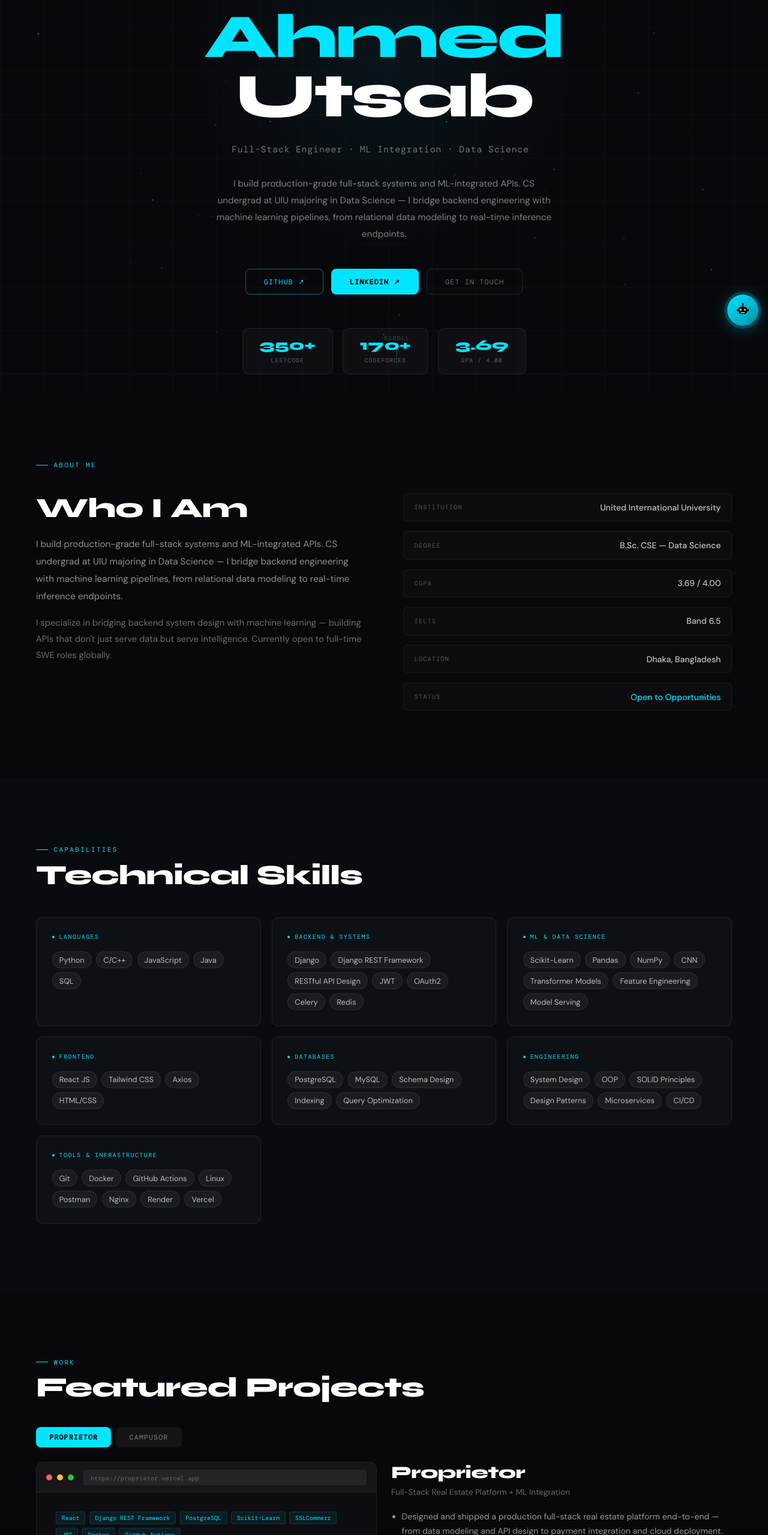
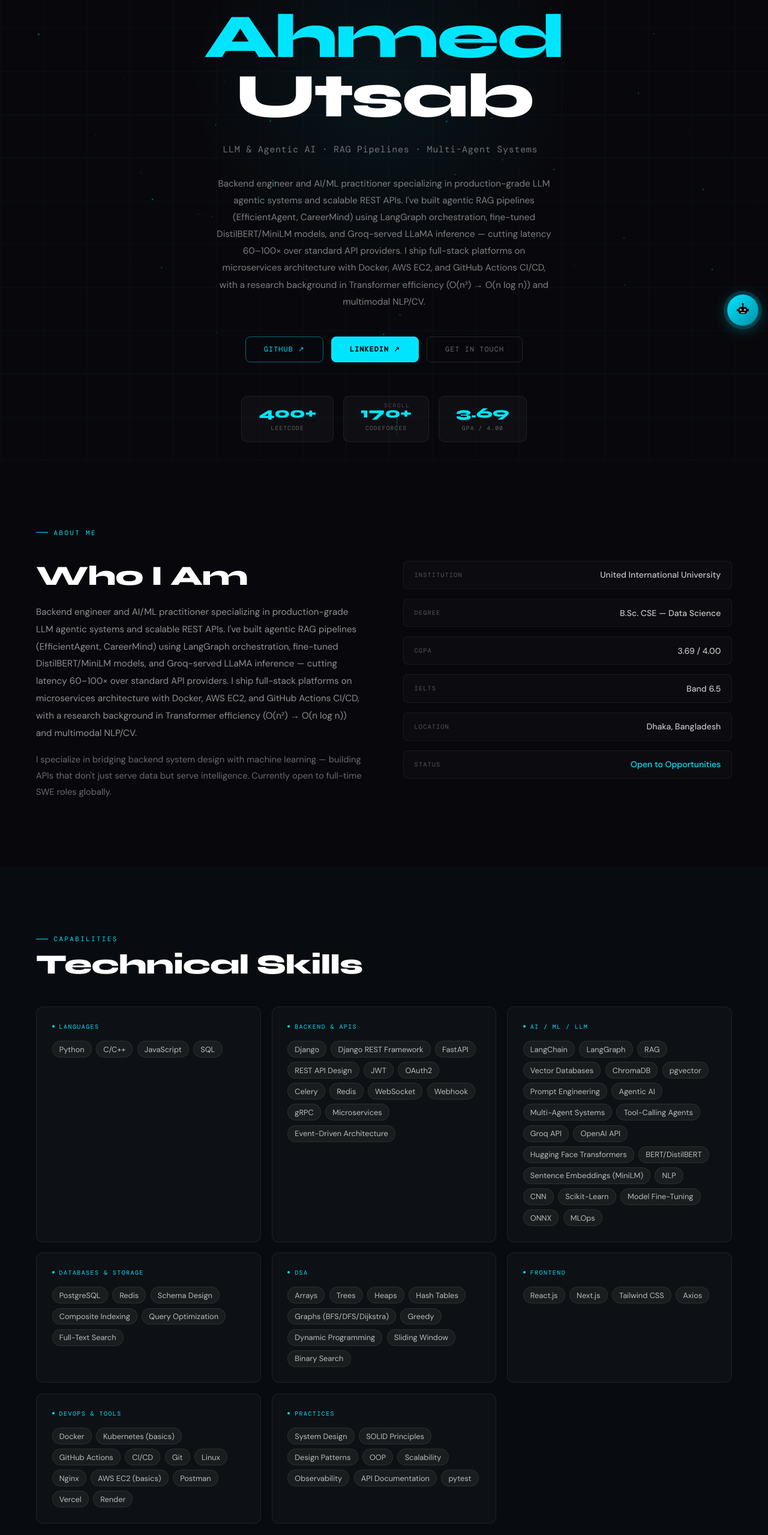
Before and after one commit to redwanahmedutsab/redwanahmedutsab.vercel.app, a React (Vite) app: page / in a window 1280 px wide. Shown: the part 241-2800 px from the top of the page at 60% size. Built offline with nearby package versions, Linux system fonts and the light colour scheme.

Commit message:
information updated

```diff
--- a/index.html
+++ b/index.html
@@ -3,8 +3,8 @@
   <head>
     <meta charset="UTF-8" />
     <meta name="viewport" content="width=device-width, initial-scale=1.0" />
-    <meta name="description" content="Redwan Ahmed Utsab — Software Engineer, Full-Stack Developer, ML Integration" />
-    <title>Redwan Ahmed Utsab · Software Engineer</title>
+    <meta name="description" content="Redwan Ahmed Utsab — Software Engineer (Backend), AI/ML Engineer, LLM & Agentic AI" />
+    <title>Redwan Ahmed Utsab · AI/ML Engineer</title>
     <link rel="icon" type="image/svg+xml" href="/favicon.svg" />
   </head>
   <body>
--- a/src/App.jsx
+++ b/src/App.jsx
@@ -409,7 +409,7 @@ function Hero() {
     }, []);
 
     useEffect(() => {
-        const t1 = setInterval(() => setCountLC(c => c < 350 ? c + 5 : 350), 12);
+        const t1 = setInterval(() => setCountLC(c => c < 400 ? c + 5 : 400), 12);
         const t2 = setInterval(() => setCountCF(c => c < 170 ? c + 3 : 170), 12);
         return () => {
             clearInterval(t1);
@@ -1259,7 +1259,7 @@ function Awards() {
                     <div style={{display: "flex", flexDirection: "column", gap: "1rem"}}>
                         {[
                             {
-                                val: "350+",
+                                val: "400+",
                                 label: "LeetCode Problems",
                                 href: data.links.leetcode,
                                 sub: "Arrays · DP · Graphs"
--- a/src/data/portfolio.js
+++ b/src/data/portfolio.js
@@ -1,10 +1,10 @@
 export const data = {
   name: "Redwan Ahmed Utsab",
-  title: "Software Engineer",
-  subtitle: "Full-Stack Engineer · ML Integration · Data Science",
+  title: "Software Engineer (Backend) · AI/ML Engineer",
+  subtitle: "LLM & Agentic AI · RAG Pipelines · Multi-Agent Systems",
   email: "redwanutsab@gmail.com",
   phone: "+8801789160352",
-  website: "redwanahmedutsab.github.io",
+  website: "redwanahmedutsab.vercel.app",
   links: {
     github: "https://github.com/redwanahmedutsab",
     linkedin: "https://linkedin.com/in/redwanahmedutsab",
@@ -12,7 +12,7 @@ export const data = {
     codeforces: "https://codeforces.com/profile/redwanahmedutsab",
   },
   about:
-    "I build production-grade full-stack systems and ML-integrated APIs. CS undergrad at UIU majoring in Data Science — I bridge backend engineering with machine learning pipelines, from relational data modeling to real-time inference endpoints.",
+    "Backend engineer and AI/ML practitioner specializing in production-grade LLM agentic systems and scalable REST APIs. I've built agentic RAG pipelines (EfficientAgent, CareerMind) using LangGraph orchestration, fine-tuned DistilBERT/MiniLM models, and Groq-served LLaMA inference — cutting latency 60–100× over standard API providers. I ship full-stack platforms on microservices architecture with Docker, AWS EC2, and GitHub Actions CI/CD, with a research background in Transformer efficiency (O(n²) → O(n log n)) and multimodal NLP/CV.",
 
   education: {
     institution: "United International University",
@@ -25,35 +25,51 @@ export const data = {
   skills: [
     {
       category: "Languages",
-      items: ["Python", "C/C++", "JavaScript", "Java", "SQL"],
+      items: ["Python", "C/C++", "JavaScript", "SQL"],
     },
     {
-      category: "Backend & Systems",
-      items: ["Django", "Django REST Framework", "RESTful API Design", "JWT", "OAuth2", "Celery", "Redis"],
+      category: "Backend & APIs",
+      items: ["Django", "Django REST Framework", "FastAPI", "REST API Design", "JWT", "OAuth2", "Celery", "Redis", "WebSocket", "Webhook", "gRPC", "Microservices", "Event-Driven Architecture"],
     },
     {
-      category: "ML & Data Science",
-      items: ["Scikit-Learn", "Pandas", "NumPy", "CNN", "Transformer Models", "Feature Engineering", "Model Serving"],
+      category: "AI / ML / LLM",
+      items: ["LangChain", "LangGraph", "RAG", "Vector Databases", "ChromaDB", "pgvector", "Prompt Engineering", "Agentic AI", "Multi-Agent Systems", "Tool-Calling Agents", "Groq API", "OpenAI API", "Hugging Face Transformers", "BERT/DistilBERT", "Sentence Embeddings (MiniLM)", "NLP", "CNN", "Scikit-Learn", "Model Fine-Tuning", "ONNX", "MLOps"],
+    },
+    {
+      category: "Databases & Storage",
+      items: ["PostgreSQL", "Redis", "Schema Design", "Composite Indexing", "Query Optimization", "Full-Text Search"],
+    },
+    {
+      category: "DSA",
+      items: ["Arrays", "Trees", "Heaps", "Hash Tables", "Graphs (BFS/DFS/Dijkstra)", "Greedy", "Dynamic Programming", "Sliding Window", "Binary Search"],
     },
     {
       category: "Frontend",
-      items: ["React JS", "Tailwind CSS", "Axios", "HTML/CSS"],
+      items: ["React.js", "Next.js", "Tailwind CSS", "Axios"],
     },
     {
-      category: "Databases",
-      items: ["PostgreSQL", "MySQL", "Schema Design", "Indexing", "Query Optimization"],
+      category: "DevOps & Tools",
+      items: ["Docker", "Kubernetes (basics)", "GitHub Actions", "CI/CD", "Git", "Linux", "Nginx", "AWS EC2 (basics)", "Postman", "Vercel", "Render"],
     },
     {
-      category: "Engineering",
-      items: ["System Design", "OOP", "SOLID Principles", "Design Patterns", "Microservices", "CI/CD"],
-    },
-    {
-      category: "Tools & Infrastructure",
-      items: ["Git", "Docker", "GitHub Actions", "Linux", "Postman", "Nginx", "Render", "Vercel"],
+      category: "Practices",
+      items: ["System Design", "SOLID Principles", "Design Patterns", "OOP", "Scalability", "Observability", "API Documentation", "pytest"],
     },
   ],
 
   experience: [
+    {
+      company: "AI Engineering Firm — Confidential",
+      role: "Junior AI Engineer",
+      sub: "Promoted from Trainee AI Engineer, Jul 2026",
+      period: "Feb 2026 – Present",
+      location: "Dhaka, Bangladesh",
+      bullets: [
+        "Build LLM-powered microservices with LangChain and RAG pipelines: ingest documents into ChromaDB, embed with Hugging Face models, and serve contextual Q&A endpoints at sub-500ms latency.",
+        "Design agentic AI workflows with LangGraph: multi-step tool-calling agents with persistent memory, web search and code execution tools, and Pydantic-structured output for autonomous multi-turn task completion.",
+        "Engineer scalable REST APIs with Django REST Framework and FastAPI: PostgreSQL schemas with composite indexing, JWT/OAuth2 with RBAC, Celery task queues, and Redis caching; deploy via Docker and GitHub Actions CI/CD to AWS EC2 with Nginx.",
+      ],
+    },
     {
       company: "United International University",
       role: "Undergraduate Teaching Assistant",
@@ -61,26 +77,44 @@ export const data = {
       period: "Feb 2025 – Oct 2025",
       location: "Dhaka, Bangladesh",
       bullets: [
-        "Scaled lab instruction to 200+ students per semester by designing reusable exercise sets targeting high-frequency misconceptions in tree traversal, recursion, and OOP inheritance patterns.",
-        "Reduced average debugging time by introducing a structured fault-isolation framework — students narrowed bugs to root cause 40% faster based on TA observations.",
-        "Evaluated 500+ programming submissions per semester against rubrics covering correctness, time complexity, and code quality; maintained <48hr feedback turnaround.",
+        "Instructed 200+ students per semester in core CS fundamentals (trees, graphs, DP, OOP); designed reusable exercise sets adopted across 3 sections, reducing average debugging time by 40% and improving midterm pass rate by 15%.",
+        "Graded 500+ programming submissions per semester with under 48-hour turnaround; rated 4.8/5.0 in end-of-semester evaluations.",
       ],
     },
   ],
 
   projects: [
     {
+      name: "EfficientAgent",
+      tagline: "Token-Aware Agentic Document Intelligence System",
+      live: "https://efficient-agent.vercel.app",
+      github: "https://github.com/redwanahmedutsab/EfficientAgent",
+      stack: ["LangGraph", "Groq/LLaMA 3", "Fine-Tuned DistilBERT", "ChromaDB", "FastAPI", "React", "Docker", "AWS EC2"],
+      bullets: [
+        "Designed a 6-node LangGraph agent (classify → plan → retrieve → extract → web-search → synthesize) that routes queries by complexity to Groq-served LLaMA 3.1-8B or 3.3-70B, cutting inference latency 60–100× vs. standard API providers.",
+        "Fine-tuned a DistilBERT classifier (exported to ONNX for 3–5× faster CPU inference) for query-complexity routing and a MiniLM embedding model on domain document pairs, powering a ChromaDB RAG pipeline with streaming SSE responses to a React UI.",
+      ],
+    },
+    {
+      name: "CareerMind",
+      tagline: "AI-Powered Career Intelligence System",
+      live: "https://career-mind-app.vercel.app/login",
+      github: "https://github.com/redwanahmedutsab/CareerMind",
+      stack: ["LangGraph", "RAG", "ChromaDB", "Scikit-Learn", "FastAPI", "React", "JWT", "Docker"],
+      bullets: [
+        "Built a full agentic pipeline that parses resumes, retrieves matching jobs via ChromaDB RAG, and scores candidate-job fit with a trained Scikit-Learn classifier, generating an automated career intelligence report end-to-end.",
+        "Implemented JWT/bcrypt authentication with role-based access (user/admin) and Swagger-documented REST endpoints; deployed a decoupled architecture (React/Vite frontend on Vercel, FastAPI backend on Render) served by Groq LLaMA inference on the free tier.",
+      ],
+    },
+    {
       name: "Proprietor",
       tagline: "Full-Stack Real Estate Platform + ML Integration",
       live: "https://proprietor.vercel.app",
       github: "https://github.com/redwanahmedutsab/Proprietor",
-      stack: ["React", "Django REST Framework", "PostgreSQL", "Scikit-Learn", "SSLCommerz", "JWT", "Docker", "GitHub Actions"],
+      stack: ["React", "Django REST Framework", "FastAPI", "PostgreSQL", "Scikit-Learn", "SSLCommerz", "Docker"],
       bullets: [
-        "Designed and shipped a production full-stack real estate platform end-to-end — from data modeling and API design to payment integration and cloud deployment.",
-        "Decoupled an ML inference pipeline from the core API layer: trained a Scikit-Learn regression model on property attributes, serialized with joblib, and served predictions via /api/predict/ with <200ms response time.",
-        "Engineered 25+ REST endpoints with layered authorization — open read, JWT-scoped user actions, owner-only mutations, and admin approval gates via DRF permission classes.",
-        "Implemented a full payment lifecycle with SSLCommerz: booking creation → IPN webhook ingestion → server-side hash verification → atomic status update.",
-        "Modeled 8 relational entities with FK constraints, cascade rules, and composite indexes — reducing listing query latency by 60% vs. unindexed baseline.",
+        "Engineered 25+ REST API endpoints with layered authorization (JWT, RBAC, owner-only mutations); modeled 8 relational entities with composite indexes, cutting listing query latency by 60% and supporting 3× traffic growth.",
+        "Decoupled an MLOps inference pipeline: trained a Scikit-Learn regression model, versioned with joblib, served via /api/predict/ at under 200ms; implemented full SSLCommerz payment lifecycle with 100% branch-coverage integration tests.",
       ],
     },
     {
@@ -88,12 +122,10 @@ export const data = {
       tagline: "Multi-Module University Campus Platform",
       live: "https://campusor.vercel.app",
       github: "https://github.com/redwanahmedutsab/campusor",
-      stack: ["React", "Tailwind CSS", "Django REST Framework", "PostgreSQL", "JWT", "Docker", "GitHub Actions"],
+      stack: ["React", "Django REST Framework", "WebSocket", "Next.js", "PostgreSQL", "Docker"],
       bullets: [
-        "Architected a multi-module campus services platform as four bounded Django apps (Marketplace, Events, Lost & Found, Users) — each owning its models, serializers, and URL namespace.",
-        "Designed a shared JWT auth layer with refresh token rotation and role-based access control across all modules without duplicating auth logic.",
-        "Built server-side filtering via django-filter, reducing average response payload by 70% vs. client-side filtering.",
-        "Delivered a fully responsive React 18 SPA with Tailwind CSS and Axios interceptors for silent token refresh.",
+        "Architected a multi-module platform as four bounded Django apps (Users, Marketplace, Events, Lost & Found) with a shared JWT auth layer (refresh token rotation, RBAC) serving all modules with zero auth-logic duplication.",
+        "Integrated an LLM-powered onboarding assistant that guides first-time users through platform features and FAQs in natural language, reducing new-user drop-off; added querystring-driven server-side filtering (django-filter), cutting response payload by 70%.",
       ],
     },
   ],
@@ -101,42 +133,32 @@ export const data = {
   research: [
     {
       title: "Optimized Transformer Architecture for Long Sequences",
-      type: "Undergraduate Thesis",
-      org: "UIU CS Department",
+      type: "Manuscript Under Review",
+      org: "UIU",
       bullets: [
-        "Proposed selective attention span constraints to reduce per-layer compute from O(n²) to O(n log n) for sequences >512 tokens.",
-        "Benchmarked against vanilla transformer baseline — achieved comparable accuracy with measurable FLOPs and memory reduction across 3 sequence length configurations.",
+        "Proposed selective attention span constraints reducing per-layer complexity from O(n²) to O(n log n), directly applicable to efficient LLM inference and context-window scaling.",
+        "Benchmarked across 3 sequence length configurations with measurable FLOPs and memory reduction at comparable NLP task accuracy.",
       ],
     },
     {
-      title: "Real-Time CCTV Threat Detection",
-      type: "Computer Vision Research",
-      org: "",
+      title: "Natural Language Driven Circuit Design System",
+      type: "Conference Paper (Under Review)",
+      org: "UIU",
       bullets: [
-        "Built a CNN-based suspicious activity pipeline achieving 94% detection accuracy on a multi-scene CCTV dataset.",
-        "Profiled and eliminated preprocessing bottlenecks — reduced per-frame latency by 35% through batch normalization tuning.",
-      ],
-    },
-    {
-      title: "Non-Invasive Diabetes Detection from Fingertip Video",
-      type: "Computer Vision Project",
-      org: "",
-      bullets: [
-        "Designed a PPG feature extraction pipeline from fingertip video frames for glycemic pattern classification.",
-        "Selected final classifier by optimizing recall over precision to minimize false negatives in a medical screening context.",
+        "Co-authored a multimodal NLP + Computer Vision pipeline accepting natural language circuit design commands and generating circuit diagrams end-to-end in under 2 seconds.",
+        "Fine-tuned a BERT-based intent classifier and NER model to extract circuit components and topology from free-form instructions; achieved 94% classification accuracy on the held-out test set.",
       ],
     },
   ],
 
   awards: [
-    { year: "2023", rank: "1st / 72 Teams", event: "Database Management System Competition, UIU" },
-    { year: "2024", rank: "1st Runner-Up / 56 Teams", event: "System Analysis & Design Competition, UIU" },
-    { year: "2025", rank: "2nd Runner-Up / 29 Teams", event: "Thesis & Project Competition, UIU" },
-    { year: "2024", rank: "1st / 50+ Participants", event: "Pathao Quiz Competition, UIU" },
+    { year: "2023", rank: "1st Place", event: "Database Management System Competition, UIU" },
+    { year: "2024", rank: "1st Place", event: "System Analysis & Design Competition, UIU" },
+    { year: "2025", rank: "1st Runner-Up", event: "Thesis Presentation Competition, UIU" },
+    { year: "2024", rank: "1st Place", event: "Pathao Quiz Championship, UIU" },
   ],
 
   cp: [
-    "Solved 300+ problems on LeetCode and 170+ on Codeforces — consistent focus on dynamic programming, graph algorithms (BFS/DFS/Dijkstra), binary search, and sliding window patterns.",
-    "Active rated contestant on Codeforces; emphasis on worst-case complexity analysis and constraint-driven algorithm selection.",
+    "Solved 400+ problems on LeetCode across dynamic programming, graph algorithms (BFS/DFS/Dijkstra), binary search, and sliding window techniques — reflecting strong DSA fundamentals.",
   ],
 };
```
